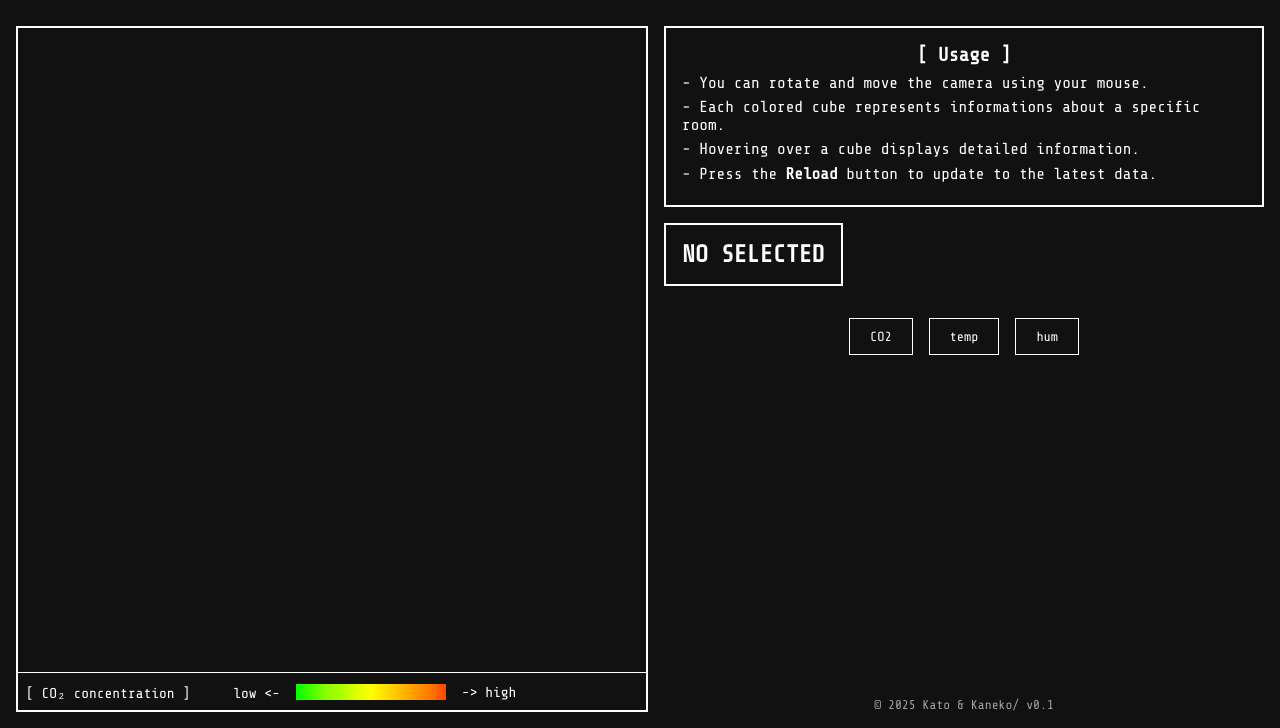
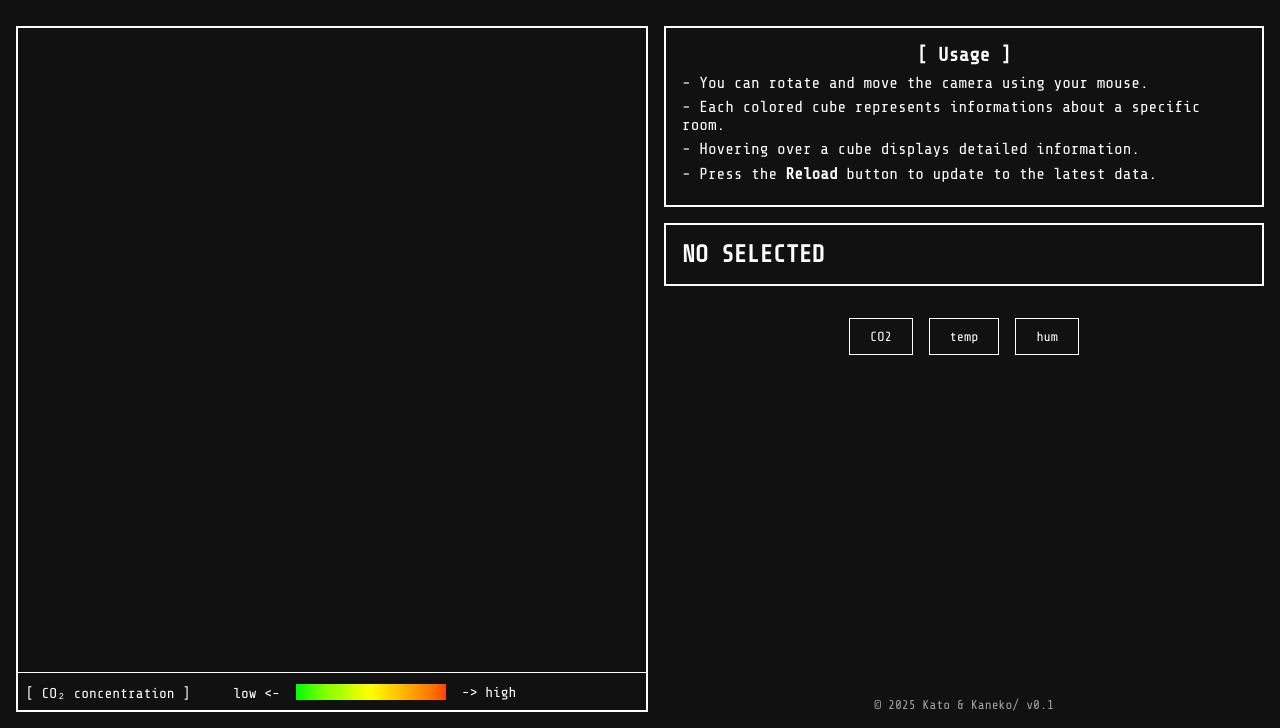
Before and after one commit to KanekoKKK/Airoco_3Dmap, a plain HTML site: page index.html in a window 1280 px wide. Shown: the part 72-800 px from the top of the page. Drawn offline with nearby package versions, Linux system fonts and the light colour scheme; no server answers.

Commit message:
詳細情報表示のウィンドウ幅変更

```diff
--- a/style.css
+++ b/style.css
@@ -32,10 +32,7 @@ body{
 #lastUpdate { padding: .4rem 1rem; font-size: .9rem; background: #111; }
 #isFetchSuccess { padding: .4rem 1rem; font-size: .9rem; background: #111; }
 
-#roomInfo{
-  align-self: start;   /* ← 高さ 100% をやめて“上寄せ” */
-  max-height: 600px;   /* 好きな数値に調整。なくても OK */
-}
+
 
 /* ==== レイアウト（3D + 右パネル） ==== */
 #layout{
```
